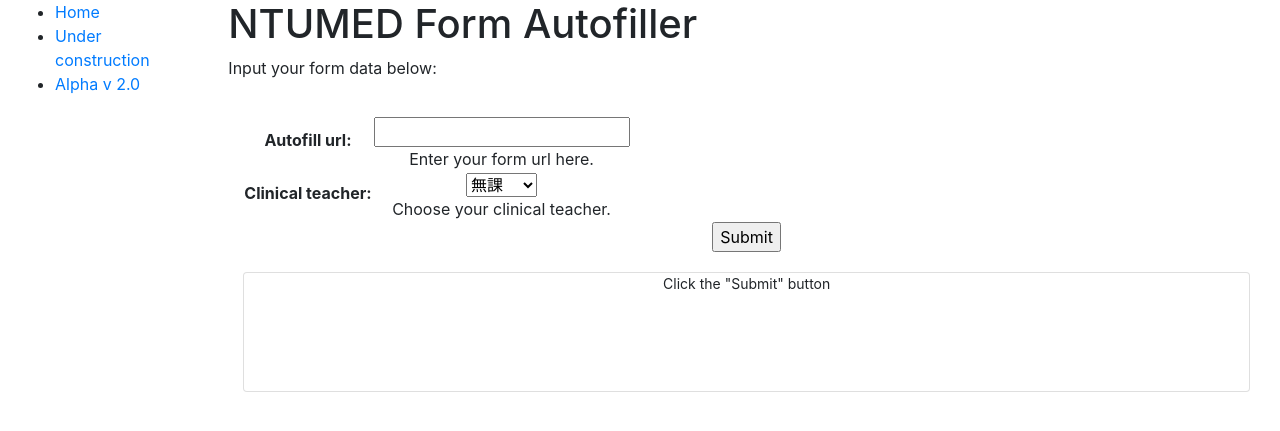
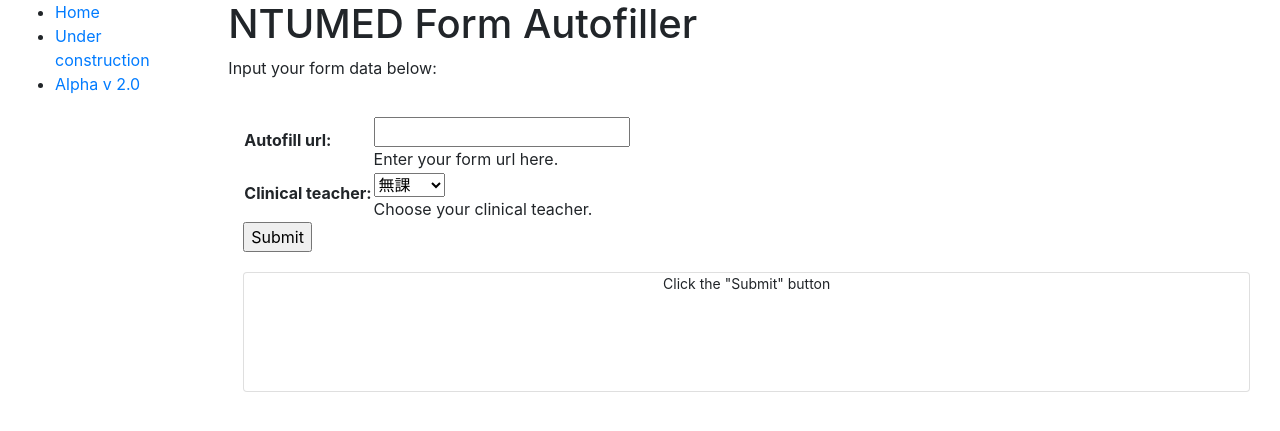
Before and after one commit to Twb06/django_NTUMED_form_autofiller, a Django app: page /formautofiller/input/ in a window 1280 px wide. Shown: the top 431 px of the page. Run offline with Django 3.2, Linux system fonts and the light colour scheme; parts of the project's set-up code (start-up, migrations or seed data) failed here and were passed over; some libraries are stand-ins or nearby versions.

Commit message:
alpha_v_2.0

```diff
--- a/formautofiller/templates/user_input.html
+++ b/formautofiller/templates/user_input.html
@@ -5,7 +5,7 @@
   <p>Input your form data below:</p>
 
 <!-- Autofill Form -->
-<div class="container text-center" style="padding-top: 20px;">
+<div class="container" style="padding-top: 20px;">
   <form action="" method="post">
     {% csrf_token %}
     <table>
```
